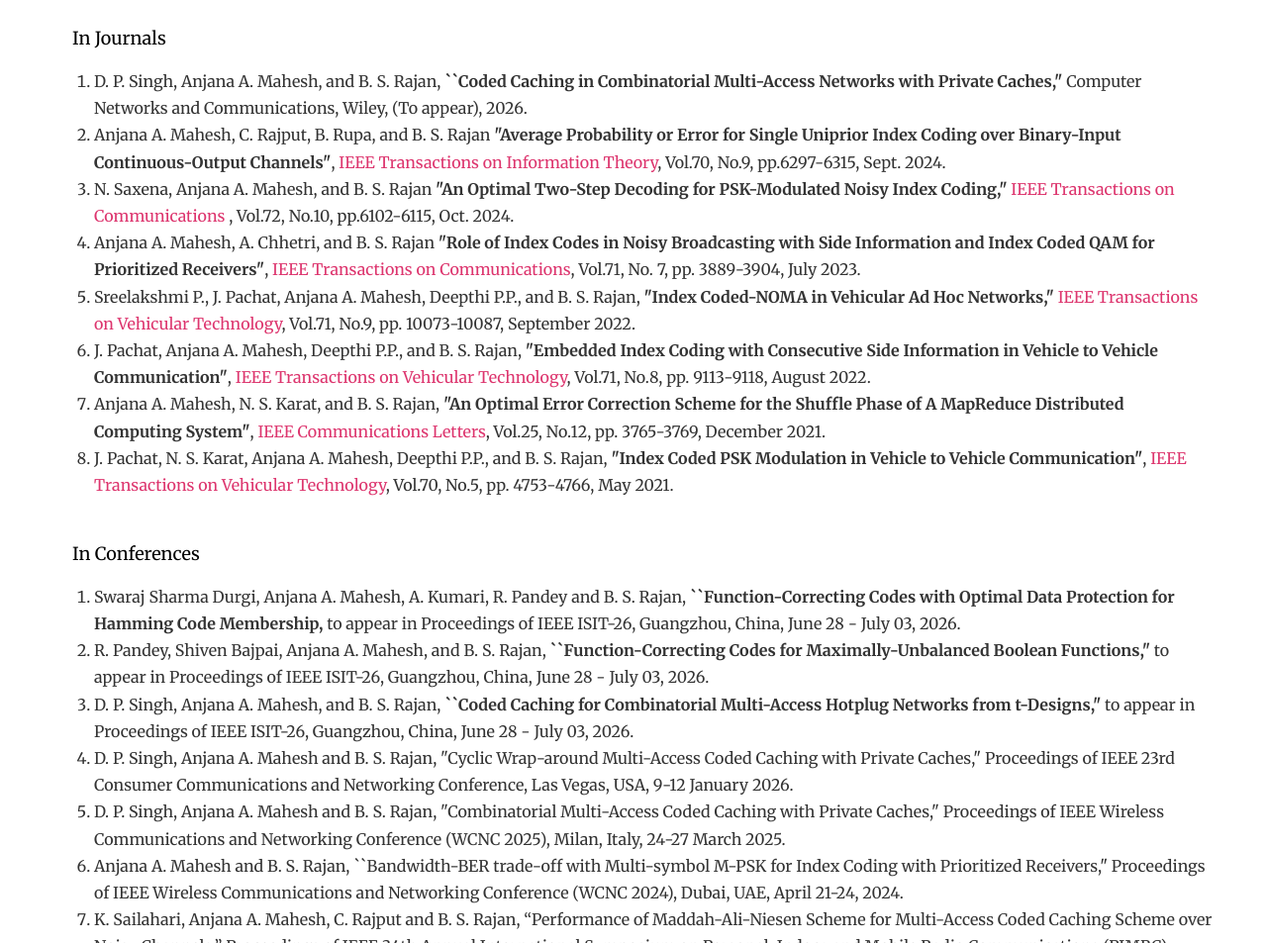
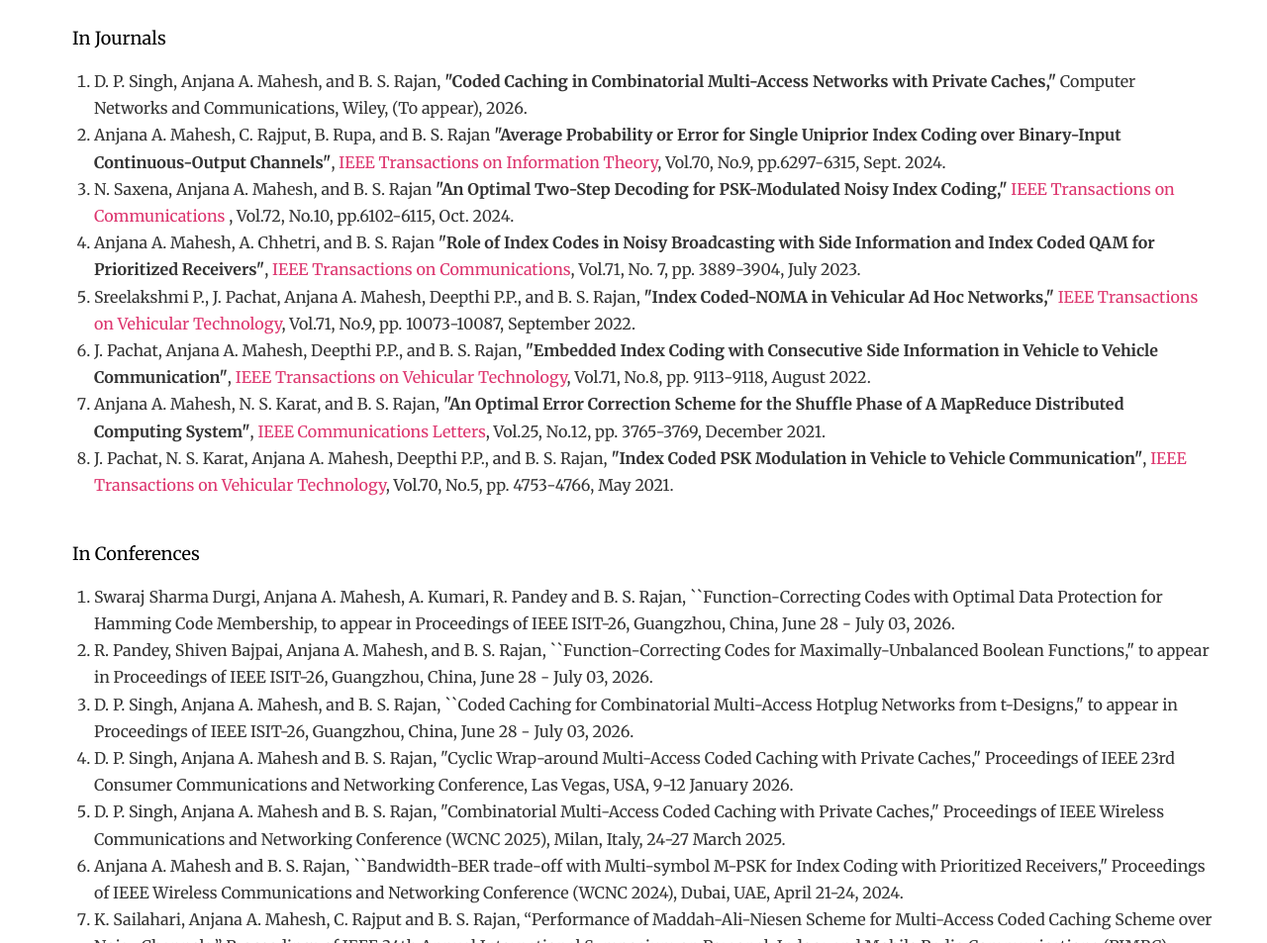
Before and after one commit to AnjanaMahesh/AnjanaMahesh.github.io, a website: page index.html in a window 1280 px wide. Shown: the part 637-1590 px from the top of the page at 99% size. Drawn offline with Linux system fonts and the light colour scheme; files whose address does not match are found by name.

Commit message:
Update index.html

```diff
--- a/index.html
+++ b/index.html
@@ -148,7 +148,7 @@ background-position: center center;"></div>
 
 					<li>
                         D. P. Singh, Anjana A. Mahesh, and B. S. Rajan,
-						<b>``Coded Caching in Combinatorial Multi-Access Networks with Private Caches,"</b>
+						<b>"Coded Caching in Combinatorial Multi-Access Networks with Private Caches,"</b>
 						Computer Networks and Communications, Wiley, (To appear), 2026.
                     </li>
 
@@ -202,19 +202,19 @@ background-position: center center;"></div>
 
 					<li>
 					Swaraj Sharma Durgi, Anjana A. Mahesh, A. Kumari, R. Pandey and B. S. Rajan,
-						<b>``Function-Correcting Codes with Optimal Data Protection for Hamming Code Membership, </b>
+						``Function-Correcting Codes with Optimal Data Protection for Hamming Code Membership,
 					 to appear in Proceedings of IEEE ISIT-26, Guangzhou, China, June 28 - July 03, 2026.
 					</li>
 					<li>
-					R. Pandey, Shiven Bajpai, Anjana A. Mahesh, and B. S. Rajan,<b>
+					R. Pandey, Shiven Bajpai, Anjana A. Mahesh, and B. S. Rajan,
 					``Function-Correcting Codes for Maximally-Unbalanced Boolean Functions,"
-					</b>
+
  					to appear in  Proceedings of IEEE ISIT-26, Guangzhou, China, June 28 - July 03, 2026.
 					</li>
 					<li>
-						D. P. Singh, Anjana A. Mahesh, and B. S. Rajan, <b>
+						D. P. Singh, Anjana A. Mahesh, and B. S. Rajan,
 						``Coded Caching for Combinatorial Multi-Access Hotplug Networks from t-Designs,"
-						</b>
+
 						 to appear in  Proceedings of IEEE ISIT-26, Guangzhou, China, June 28 - July 03, 2026.
 					</li>
 
```
